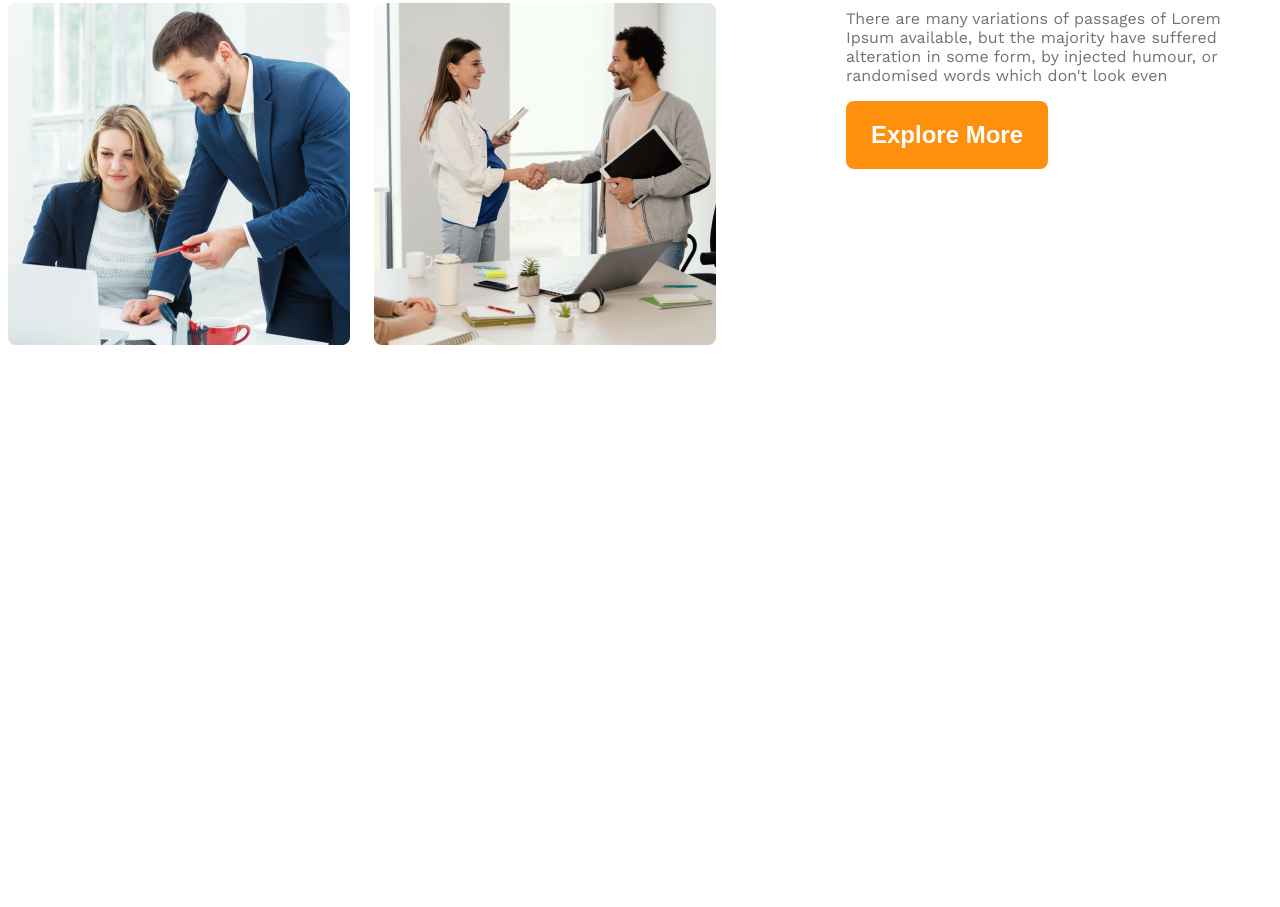
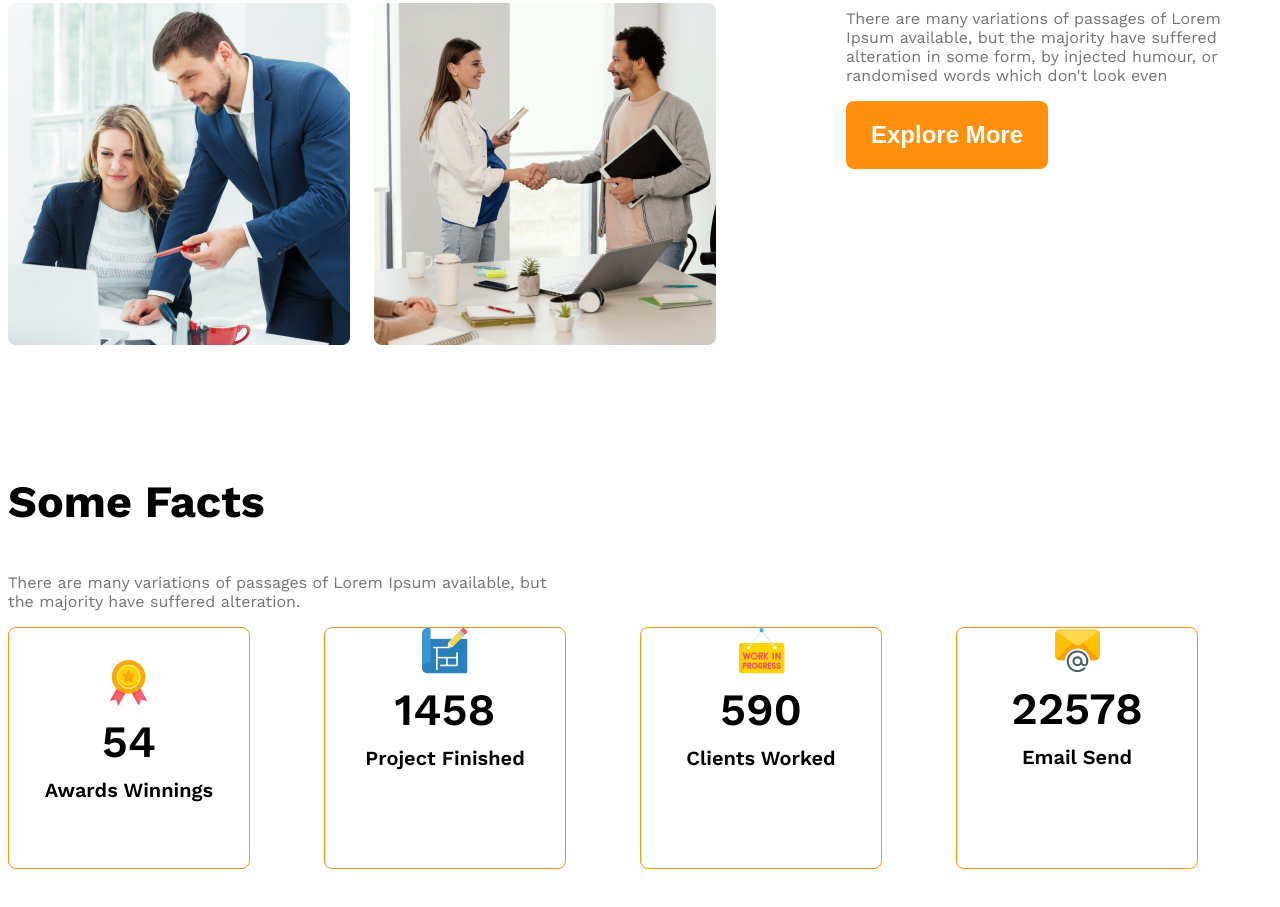
Before and after one commit to Sayed100SAM/g3-architects-website, a plain HTML site: page index.html in a window 1280 px wide. Shown: the part 1682-2589 px from the top of the page. Before the commit the page ends 2035 px from the top, so only its background shows below. Drawn offline with nearby package versions, Linux system fonts and the light colour scheme.

Commit message:
fact cards added

```diff
--- a/index.html
+++ b/index.html
@@ -40,6 +40,45 @@
                 <button class="btn-primary">Explore More</button>
            </div>
         </section>
+        <section >
+            <h3 class="section-title">Some Facts</h3>
+            <p class="text-light-gray fact-description">There are many variations of passages of Lorem Ipsum available, but the majority have suffered alteration.</p>
+            <div class="facts-container">
+                 <!-- .fact-card*4>img.fact-icon+h4.fact-number+h5.fact-name -->
+                  <div class="fact-card display-flex">
+                    <div>
+                    <img src="images/icons/ribon.png" alt="" class="fact-icon">
+                    <h4 class="fact-number">54</h4>
+                    <h5 class="fact-name">Awards Winnings</h5>
+                    </div>
+                  </div>
+                  <div class="fact-card">
+                    <div>
+                    <img src="images/icons/projects.png" alt="" class="fact-icon">
+                    <h4 class="fact-number">1458</h4>
+                    <h5 class="fact-name">Project Finished</h5>
+                    </div>
+                  </div>
+                  <div class="fact-card">
+                    <div>
+                    <img src="images/icons/customers.png" alt="" class="fact-icon">
+                    <h4 class="fact-number">590</h4>
+                    <h5 class="fact-name">Clients Worked</h5>
+                    </div>
+                  </div>
+                  <div class="fact-card">
+                    <div>
+                    <img src="images/icons/email.png" alt="" class="fact-icon">
+                    <h4 class="fact-number">22578</h4>
+                    <h5 class="fact-name">Email Send</h5>
+                    </div>
+                  </div>
+            </div>
+        </section>
+
+        <section class="some-facts">
+
+        </section>
     </main>
     <footer>
 
--- a/styles/architects.css
+++ b/styles/architects.css
@@ -106,6 +106,34 @@ main > section{
 #quick-list{
   font-weight: 500;
 }
+/* some facts related styles */
+.fact-card{
+  border: 1px solid #FF900E;
+  height: 240px;
+  width: 240px;
+  border-radius: 8px;
+  align-items: center;
+  justify-content: center;
+  text-align: center;
+}
+.fact-number{
+  font-size: 2.8rem;
+  font-weight: 600;
+  margin-top: 5px;
+  margin-bottom: 10px;
+}
+.fact-name{
+  font-size: 1.25rem;
+  font-weight: 600;
+  margin-top: 10px;
+}
+.facts-container{
+  display: grid;
+  grid-template-columns: repeat(4,1fr);
+}
+.fact-description{
+  max-width: 540px;
+}
 /* responsive media query */
 @media screen  and (max-width: 576px){
   .nav-items , .nav-links, .teams {
```
